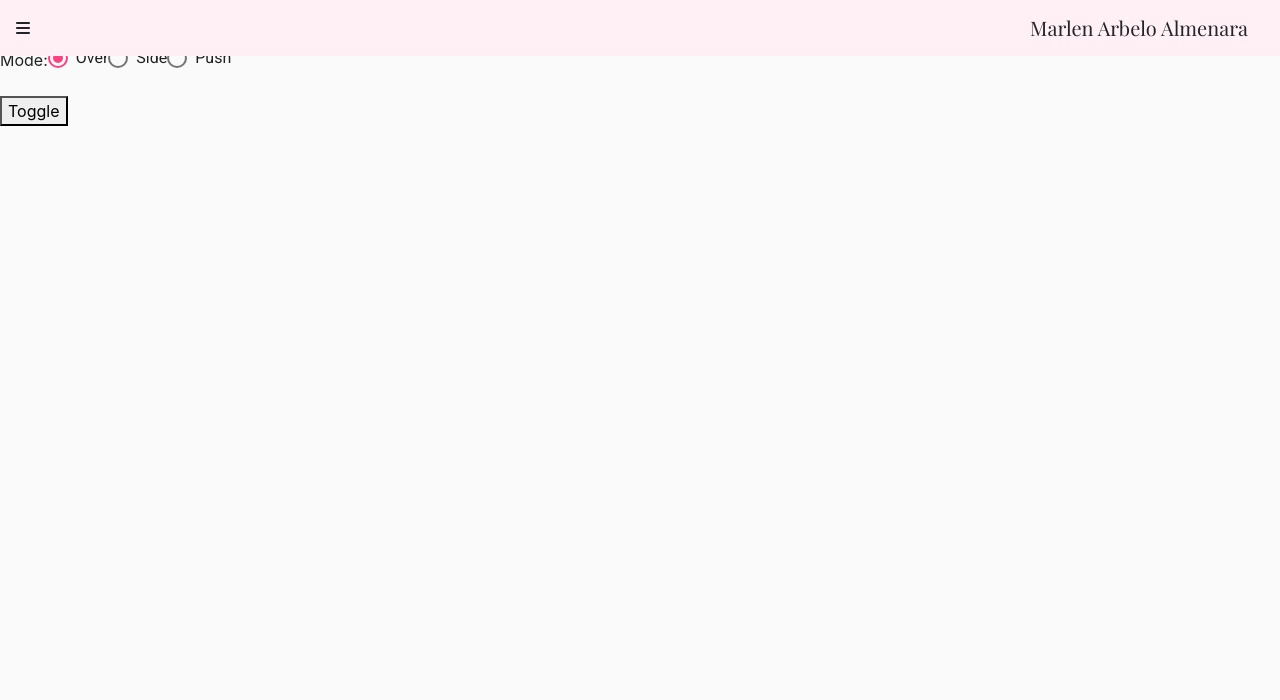
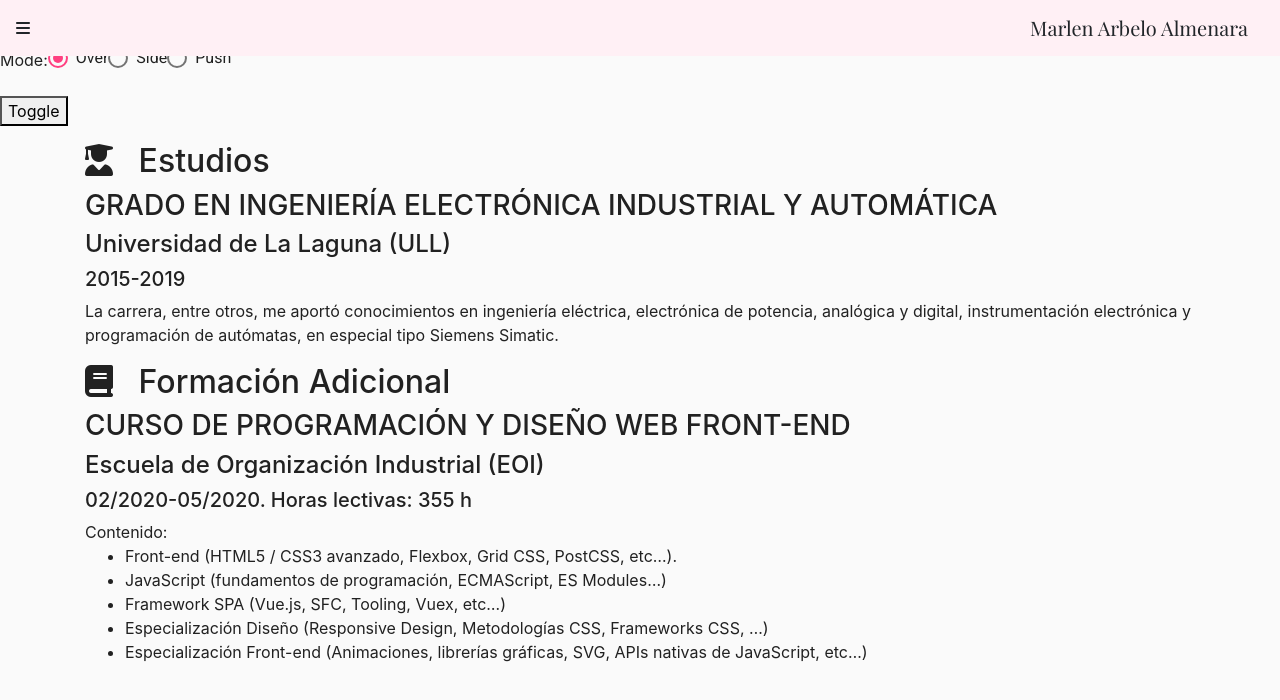
Before and after one commit to MarlenArb/Profile, an Angular app: page /home in a window 1280 px wide. Shown: the top 700 px of the page. Built offline with nearby package versions, Linux system fonts and the light colour scheme.

Commit message:
Filling cv

```diff
--- a/src/app/home/home.component.css
+++ b/src/app/home/home.component.css
@@ -14,7 +14,7 @@ a:hover{
   color: black !important;
 }
 
-li:hover{
+#nav > li:hover{
   background-color: rgba(0, 0, 0, 0.18);
 
 }
--- a/src/app/home/home.component.html
+++ b/src/app/home/home.component.html
@@ -24,7 +24,7 @@
       </mat-radio-group>
     </p>
 
-    <ul class="navbar-nav">
+    <ul class="navbar-nav" id="nav">
       <li class="nav-item active">
         <a class="nav-link" href="#"><i class="fas fa-user"></i> &nbsp; Sobre mí</a>
       </li>
@@ -32,7 +32,7 @@
         <a class="nav-link" href="#estudios"><i class="fas fa-user-graduate"></i> &nbsp; Estudios</a>
       </li>
       <li class="nav-item active">
-        <a class="nav-link" href="#"><i class="fas fa-book"></i> &nbsp; Formación Adicional</a>
+        <a class="nav-link" href="#for_adicional"><i class="fas fa-book"></i> &nbsp; Formación Adicional</a>
       </li>
       <li class="nav-item active">
         <a class="nav-link" href="#"><i class="fas fa-comments"></i> &nbsp; Idiomas</a>
@@ -61,10 +61,46 @@
     </p>
 
     <p><button mat-button (click)="sidenav.toggle()">Toggle</button></p>
+
+    <div class="container-lg">
+
+      <div id="estudios">
+        <h2 class="mb-2"><i class="fas fa-user-graduate"></i> &nbsp; Estudios</h2>
+        <h3>GRADO EN INGENIERÍA ELECTRÓNICA INDUSTRIAL Y AUTOMÁTICA</h3>
+        <h4>Universidad de La Laguna (ULL)</h4>
+        <h5>2015-2019</h5>
+        <p>
+          La carrera, entre otros, me aportó conocimientos en ingeniería eléctrica, electrónica de
+          potencia, analógica y digital, instrumentación electrónica y programación de autómatas, en
+          especial tipo Siemens Simatic.
+        </p>
+      </div>
+
+      <div id="for_adicional">
+        <h2 class="mb-2"><i class="fas fa-book"></i> &nbsp; Formación Adicional</h2>
+        <h3>CURSO DE PROGRAMACIÓN Y DISEÑO WEB FRONT-END</h3>
+        <h4>Escuela de Organización Industrial (EOI)</h4>
+        <h5>02/2020-05/2020. Horas lectivas: 355 h</h5>
+
+          <span>Contenido:</span>
+          <ul>
+            <li>Front-end (HTML5 / CSS3 avanzado, Flexbox, Grid CSS, PostCSS, etc…).</li>
+            <li>JavaScript (fundamentos de programación, ECMAScript, ES Modules…)</li>
+            <li>Framework SPA (Vue.js, SFC, Tooling, Vuex, etc…)</li>
+            <li>Especialización Diseño (Responsive Design, Metodologías CSS, Frameworks CSS, …)</li>
+            <li>Especialización Front-end (Animaciones, librerías gráficas, SVG, APIs nativas de
+              JavaScript, etc…)</li>
+          </ul>
+
+      </div>
+
+
+    </div>
+
+
   </mat-sidenav-content>
 
-  <h2 id="estudios">Estudios</h2>
-  <p></p>
+
 
 </mat-sidenav-container>
 
```
